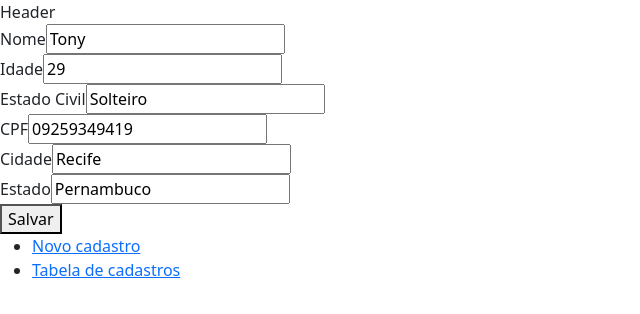
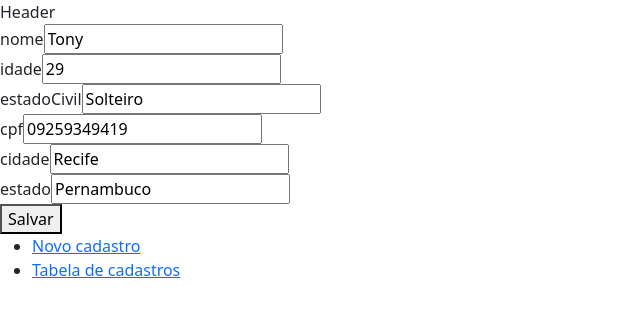
Before and after one commit to tonylcb/teste_softwrap, a React (Create React App) app: page /edit/1 in a window 1280 px wide. Shown: the top 314 px of the page, without its empty margins (0-640 px from the left). Built offline with nearby package versions, Linux system fonts and the light colour scheme; data requests are answered from the project's data file.

Commit message:
estruturação - Formik e yup

```diff
--- a/db.json
+++ b/db.json
@@ -17,6 +17,15 @@
       "cidade": "Bali",
       "estado": "Indonesia",
       "id": 2
+    },
+    {
+      "nome": "",
+      "idade": "",
+      "estadoCivil": "",
+      "cpf": "2131321321",
+      "cidade": "",
+      "estado": "",
+      "id": 3
     }
   ]
 }
--- a/package.json
+++ b/package.json
@@ -8,6 +8,7 @@
     "@testing-library/user-event": "^12.6.2",
     "axios": "^0.21.1",
     "bootstrap": "^5.0.0-beta1",
+    "formik": "^2.2.6",
     "history": "^5.0.0",
     "json-server": "^0.16.3",
     "react": "^17.0.1",
@@ -16,7 +17,8 @@
     "react-router-dom": "^6.0.0-beta.0",
     "react-scripts": "4.0.1",
     "styled-components": "^5.2.1",
-    "web-vitals": "^0.2.4"
+    "web-vitals": "^0.2.4",
+    "yup": "^0.32.8"
   },
   "scripts": {
     "db": "json-server --watch db.json --port 5000",
--- /dev/null
+++ b/src/components/formulario/Field/Field.js
@@ -0,0 +1,16 @@
+import React from 'react';
+import { useField } from 'formik';
+
+const Field = ({ name, id, label, ...restProps }) => {
+  const [field, meta] = useField({ name, id, ...restProps });
+
+  return (
+    <>
+      {label && <label htmlFor={id ?? name}>{label}</label>}
+      <input {...field} name={name} id={id ?? name} />
+      {meta.error && <span>{meta.error}</span>}
+    </>
+  );
+};
+
+export default Field;
--- a/src/components/formulario/Form.js
+++ b/src/components/formulario/Formulario.js
@@ -1,6 +1,9 @@
-import React, { useState, useEffect } from 'react';
+import React, { useEffect } from 'react';
 import { useNavigate } from 'react-router-dom';
 import useApi from '../utilities/useApi';
+import Field from './Field/Field';
+import { Formik, Form } from 'formik';
+import schema from './schema';
 
 const formFields = [
   {
@@ -38,15 +41,11 @@ const initialValue = {
   estado: '',
 };
 
-const Form = ({ id }) => {
-  const [values, setValues] = useState(id ? null : initialValue);
+const Formulario = ({ id }) => {
   let navigate = useNavigate();
-  const [loadInfo] = useApi({
+  const [load, loadInfo] = useApi({
     url: `/cadastro/${id}`,
-    mathod: 'get',
-    onCompleted: (response) => {
-      setValues(response.data);
-    },
+    method: 'get',
   });
 
   const [save, setSave] = useApi({
@@ -61,44 +60,41 @@ const Form = ({ id }) => {
 
   useEffect(() => {
     if (id) {
-      loadInfo();
+      load();
     }
     // eslint-disable-next-line react-hooks/exhaustive-deps
   }, [id]);
 
-  function onChange({ target }) {
-    const { name, value } = target;
-    setValues({ ...values, [name]: value });
+  function onSubmit(formValues) {
+    save({ data: formValues });
   }
 
-  function onSubmit(event) {
-    event.preventDefault();
-    save({ data: values });
-  }
+  const values = id ? loadInfo.data : initialValue;
   return (
     <div>
       {!values ? (
         <div>Carregando...</div>
       ) : (
-        <form onSubmit={onSubmit}>
+        <Formik
+          initialValues={values}
+          onSubmit={onSubmit}
+          validationSchema={schema}
+        >
+          {() => (
+            <Form>
               {setSave.loading && <span>Salvando dados...</span>}
               {formFields.map(({ id, label }) => (
                 <div key={id}>
-              <label htmlFor={id}>{label}</label>
-              <input
-                type="text"
-                id={id}
-                name={id}
-                value={values[id]}
-                onChange={onChange}
-              />
+                  <Field type="text" name={id} label={id} />
                 </div>
               ))}
               <button type="submit">Salvar</button>
-        </form>
+            </Form>
+          )}
+        </Formik>
       )}
     </div>
   );
 };
 
-export default Form;
+export default Formulario;
--- /dev/null
+++ b/src/components/formulario/schema.js
@@ -0,0 +1,10 @@
+import * as yup from 'yup';
+
+export default yup.object().shape({
+  nome: yup.string(),
+  idade: yup.number(),
+  estadoCivil: yup.string(),
+  cpf: yup.number().required('Preencha um CPF válido.'),
+  cidade: yup.string(),
+  estado: yup.string(),
+});
--- a/src/components/utilities/useApi.js
+++ b/src/components/utilities/useApi.js
@@ -13,7 +13,6 @@ export default function useApi(config) {
   const debouncedAxios = useDebouncedPromise(axios, config.debounceDelay);
 
   async function call(localConfig) {
-    console.log(localConfig);
     setRequestInfo({
       ...initialRequestInfo,
       loading: true,
--- a/src/pages/home/Home.js
+++ b/src/pages/home/Home.js
@@ -1,12 +1,12 @@
 import React from 'react';
-import Form from '../../components/formulario/Form';
+import Formulario from '../../components/formulario/Formulario';
 import { useParams } from 'react-router-dom';
 
 const Home = () => {
   const { id } = useParams();
   return (
     <div>
-      <Form id={id ? Number.parseInt(id, 10) : null} />
+      <Formulario id={id ? Number.parseInt(id, 10) : null} />
     </div>
   );
 };
```
Also changed, not shown: 2 other files (tests, documents, lock files or other folders). Lines whose indentation alone changed are shown as unchanged.
